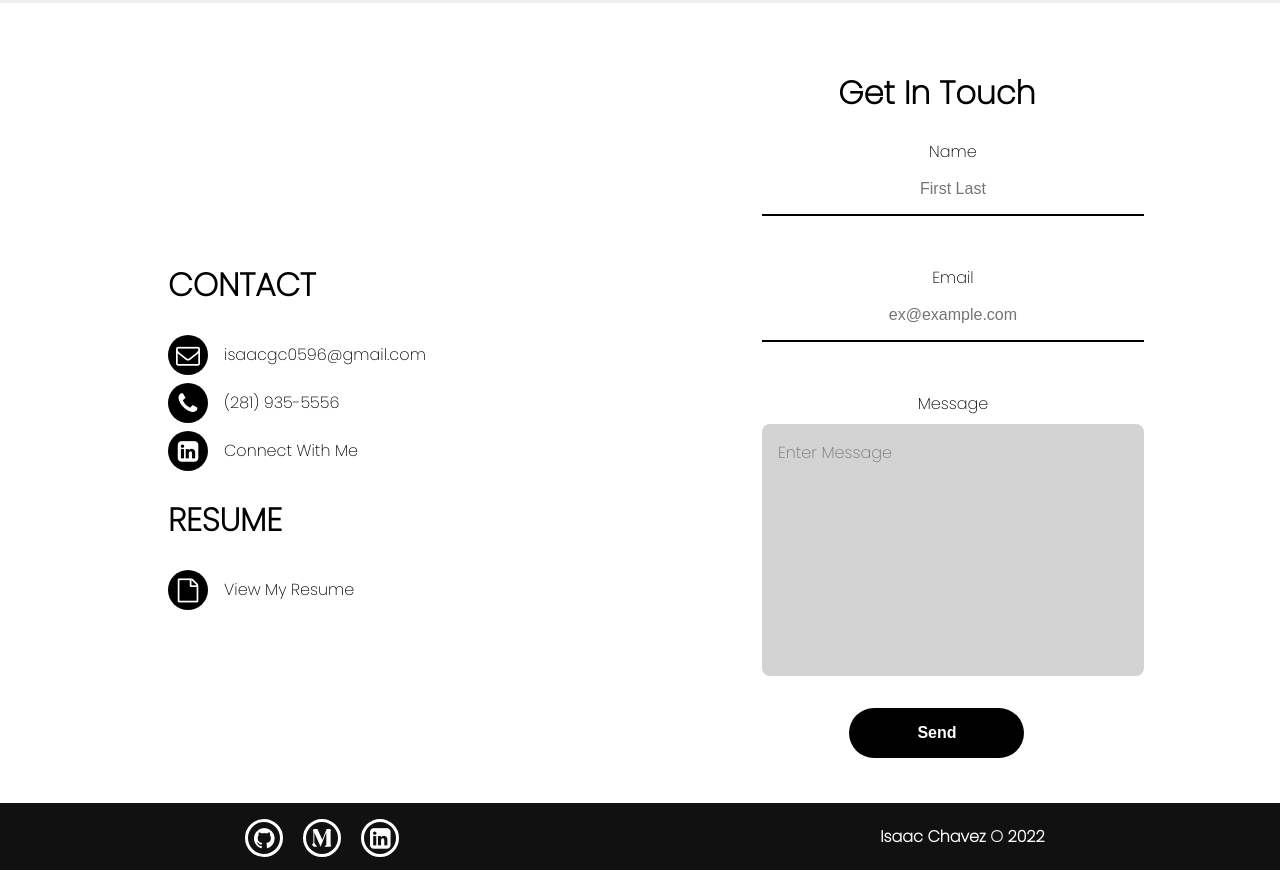
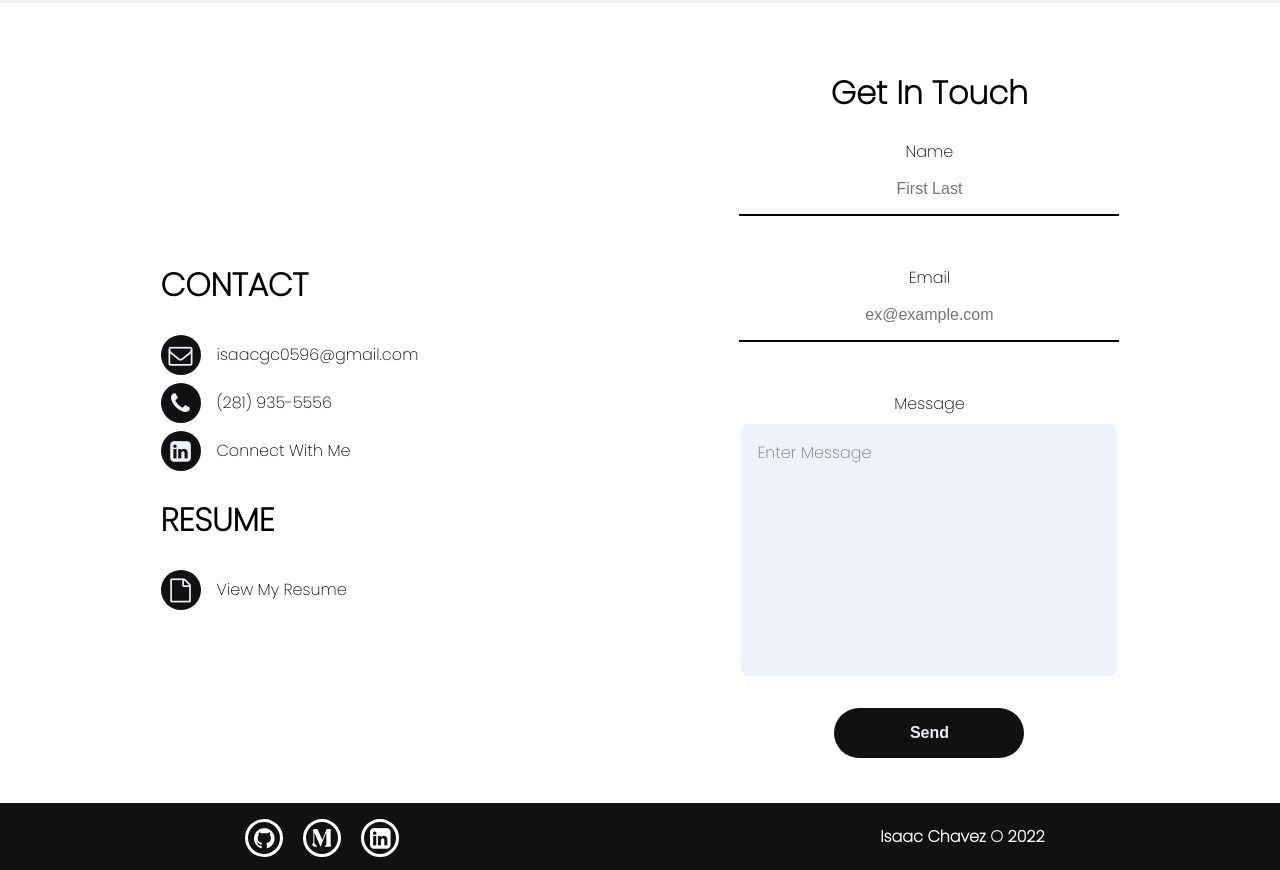
Before and after one commit to isaac-3/ic-portfolio, a Next.js app: page / in a window 1280 px wide. Shown: the part 3620-4490 px from the top of the page. Built offline with nearby package versions, Linux system fonts and the light colour scheme.

Commit message:
clean cantact section colors

```diff
--- a/styles/modules/_contact.scss
+++ b/styles/modules/_contact.scss
@@ -9,8 +9,7 @@
   justify-content: space-around;
   align-items: center;
   margin-top: 280px;
-  // margin-bottom: 24px;
-  background-color: white;
+  background-color: $background;
 }
 
 .contact-links {
@@ -67,13 +66,13 @@
   }
   &:hover {
     span {
-      text-decoration: underline black;
+      text-decoration: underline $dark-text;
     }
   }
 }
 
 .contact-button-icon {
-  background-color: black;
+  background-color: $nav;
   min-height: 40px;
   min-width: 40px;
   transition: transform 0.3s ease;
@@ -83,7 +82,7 @@
   cursor: pointer;
   border-radius: 50%;
   margin: 4px 0;
-  color: white;
+  color: $text;
   @include buttonExpand();
 
   i {
@@ -104,7 +103,7 @@
 
 // contact form
 .contact-form {
-  width: 350px;
+  width: 380px;
   height: auto;
   text-align: center;
 }
@@ -112,37 +111,34 @@
 .contact-input-label {
   display: block;
   width: 100%;
-  padding: 0 16px;
 }
 
 .contact-input {
   border: 0;
   outline: 0;
   font-size: 16px;
-  padding: 16px;
+  padding: 16px 0;
   margin-bottom: 24px;
   width: 100%;
   text-align: center;
-  border-bottom: 2px solid black;
+  border-bottom: 2px solid $dark-text;
 
   &:focus {
-    border-bottom: 2px solid red;
+    border-bottom: 2px solid $nav-link-active;
   }
 }
 
 .message-box {
   height: 220px;
-  width: 100%;
+  width: calc(100% - 36px);
   border: none;
   border-radius: 8px;
   overflow: hidden;
   resize: none;
   font-size: 16px;
-  background-color: lightgrey;
+  background-color: $text;
   padding: 16px;
   margin-top: 8px;
-  appearance: none;
-  -webkit-appearance: none;
   outline: 0;
 }
 
@@ -154,9 +150,9 @@
   font-weight: bold;
   width: 50%;
   border-radius: 50px;
-  background-color: black;
+  background-color: $nav;
   transition: transform 0.3s ease;
   cursor: pointer;
-  color: white;
+  color: $text;
   @include buttonExpand();
 }
```
